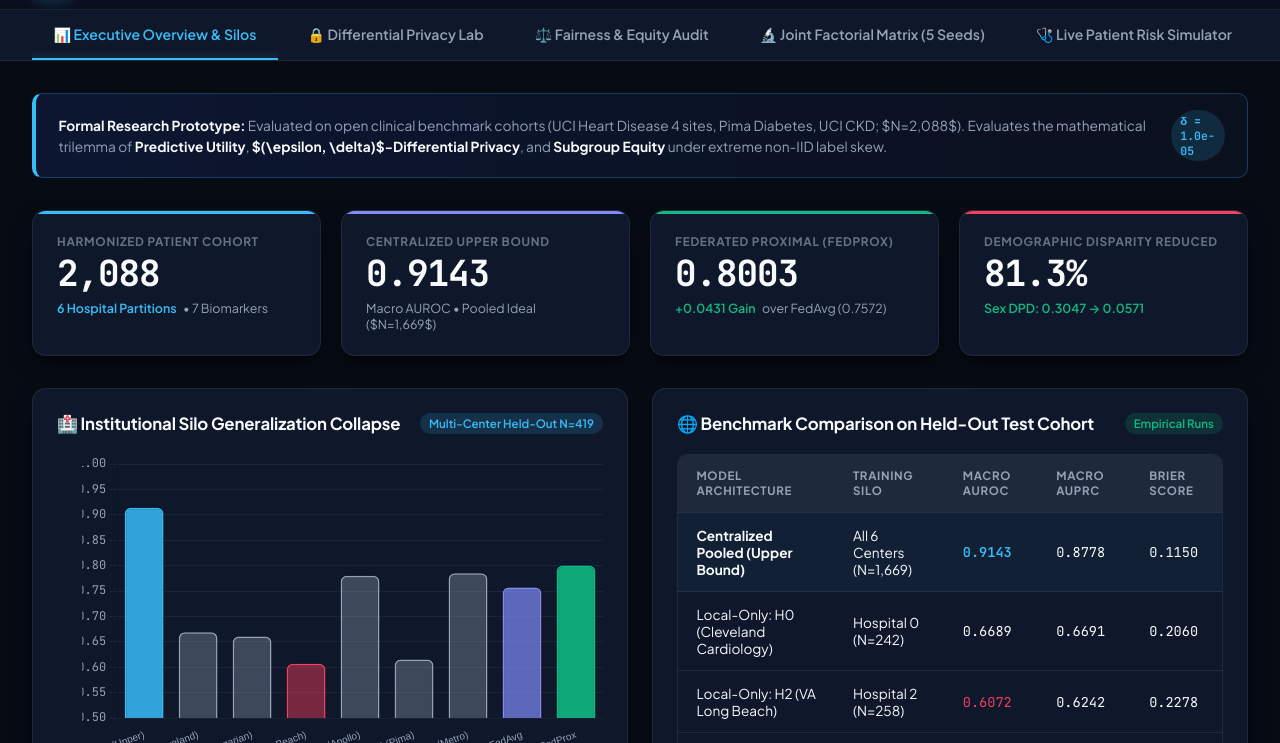
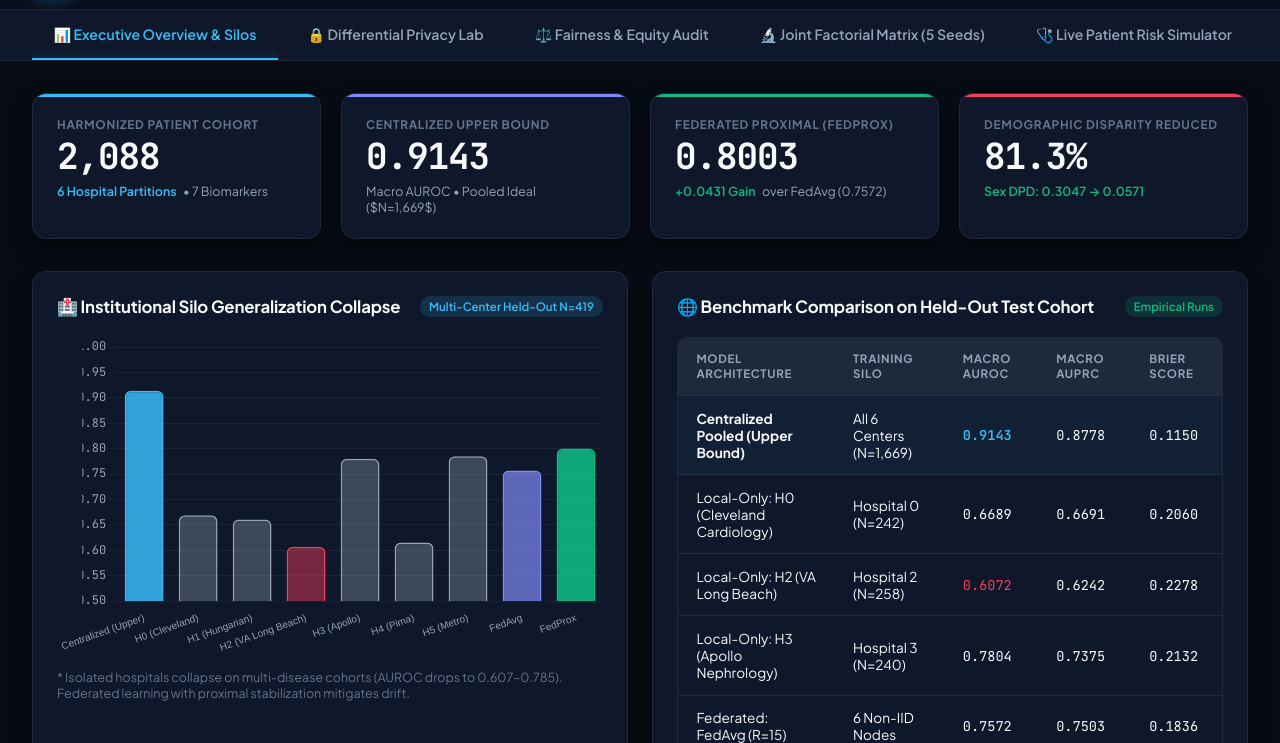
Before and after one commit to SyedAsif7/fairfed_risk, a plain HTML site: page dashboard/index.html in a window 1280 px wide. Shown: the part 57-800 px from the top of the page. Drawn offline with nearby package versions, Linux system fonts and the light colour scheme.

Commit message:
Remove formal research prototype ribbon from dashboard

```diff
--- a/dashboard/index.html
+++ b/dashboard/index.html
@@ -690,16 +690,6 @@
 
   <!-- Main Application Body -->
   <main class="app-main">
-
-    <!-- Clinical Protocol Ribbon -->
-    <div class="disclaimer-ribbon">
-      <div class="disclaimer-text">
-        <strong>Formal Research Prototype:</strong> Evaluated on open clinical benchmark cohorts (UCI Heart Disease 4 sites, Pima Diabetes, UCI CKD; $N=2,088$). Evaluates the mathematical trilemma of <strong>Predictive Utility</strong>, <strong>$(\epsilon, \delta)$-Differential Privacy</strong>, and <strong>Subgroup Equity</strong> under extreme non-IID label skew.
-      </div>
-      <div>
-        <span class="pill pill-blue mono">δ = 1.0e-05</span>
-      </div>
-    </div>
 
     <!-- Executive KPI Grid -->
     <div class="kpi-grid">
```
